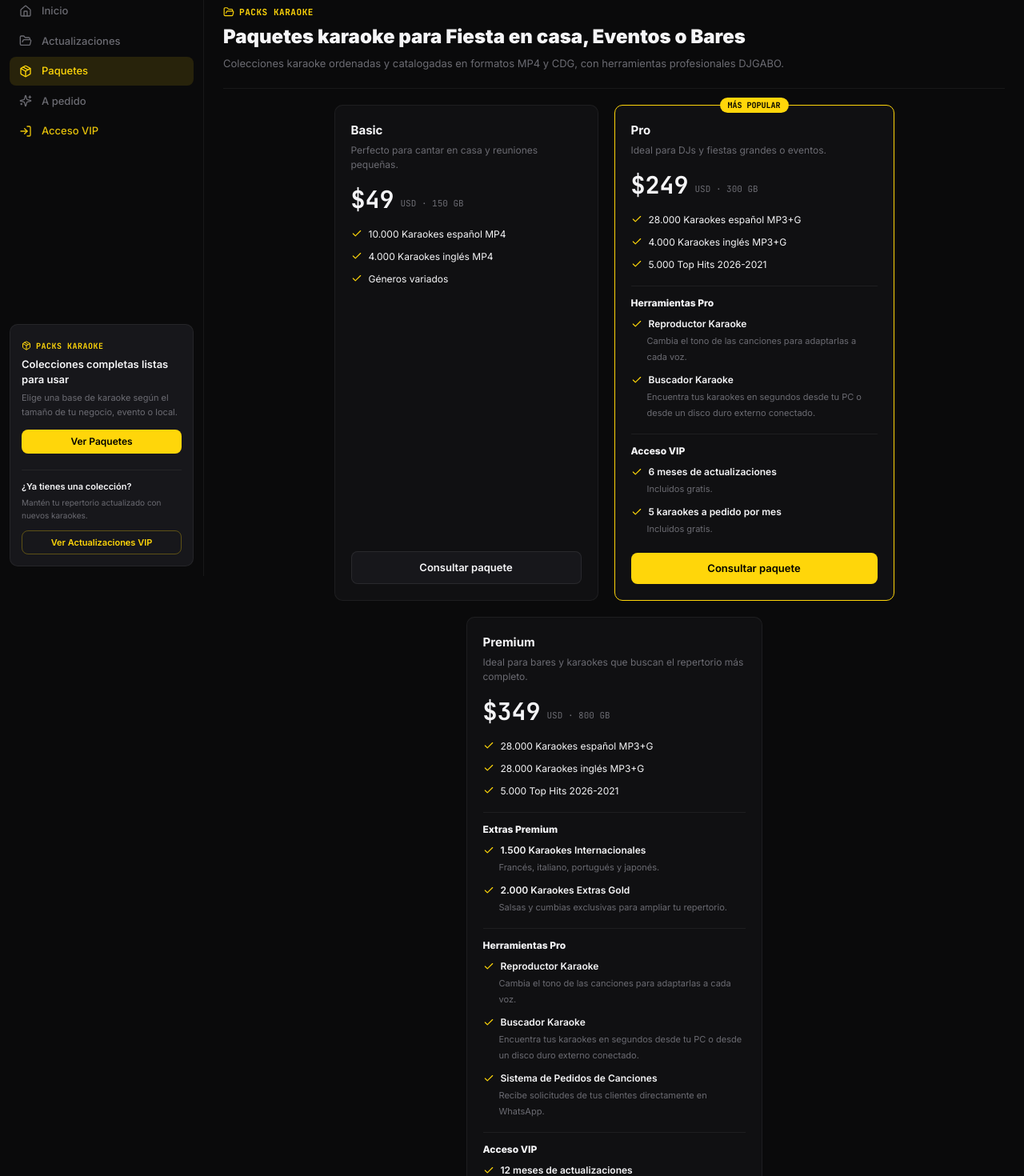
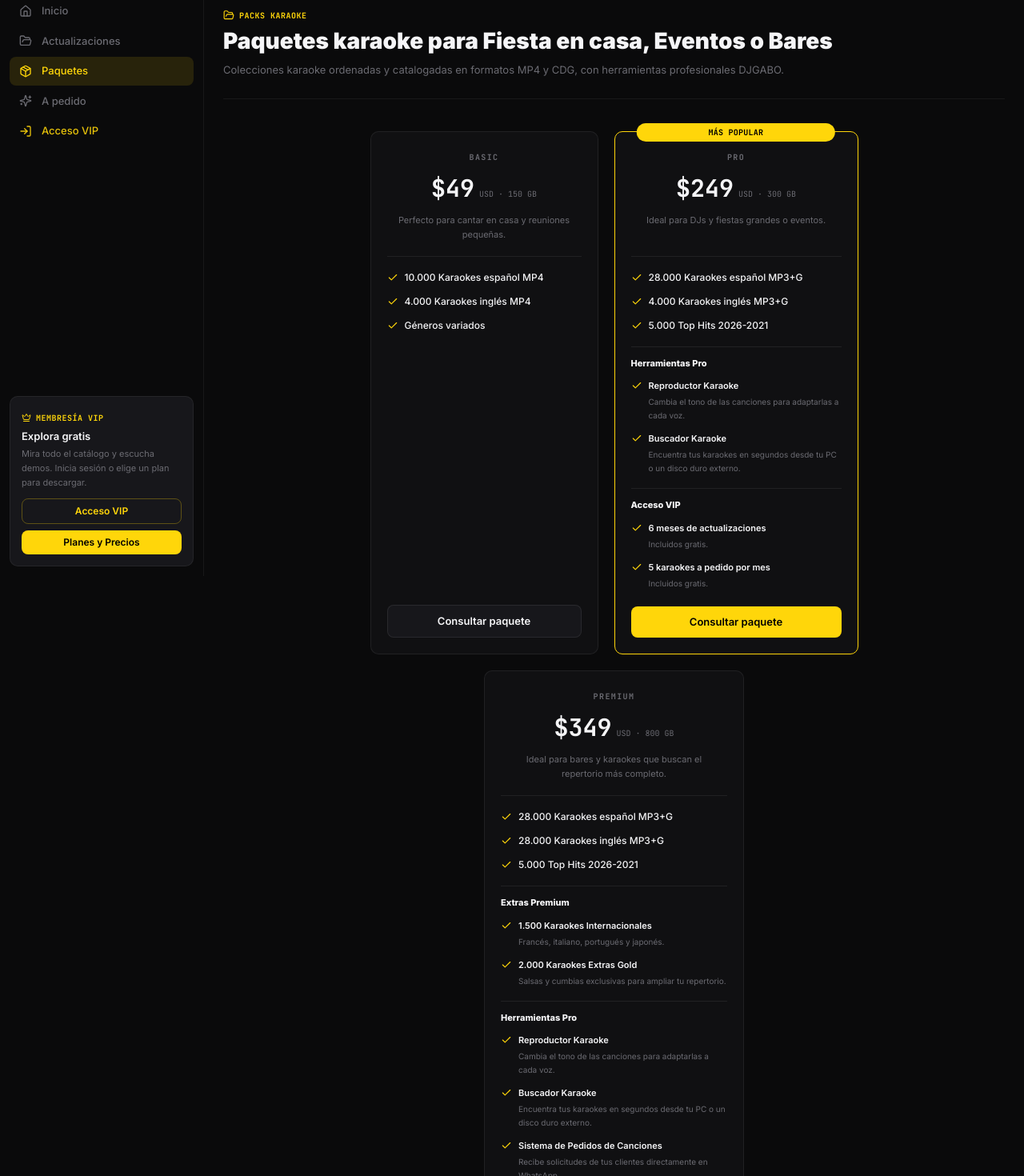
Before and after one commit to clubkaraoke/DJGABO_ACTUALIZACIONES_PRO, a React (Vite) app in the folder apps/web/: page /panel/paquetes in a window 1280 px wide. Shown: the part 80-1550 px from the top of the page at 80% size. Built offline with nearby package versions, Linux system fonts and the light colour scheme.

Commit message:
web: restore shared sidebar and compact packages

```diff
--- a/apps/web/src/components/VipShell.tsx
+++ b/apps/web/src/components/VipShell.tsx
@@ -1,5 +1,5 @@
 import { useState, type FormEvent, type ReactNode } from "react";
-import { Link, NavLink, useLocation, useNavigate } from "react-router-dom";
+import { Link, NavLink, useNavigate } from "react-router-dom";
 import { Crown, FolderOpen, Home, LogIn, Menu, Package, Search, Shield, Sparkles, X } from "lucide-react";
 import { useAuth } from "../lib/authContext";
 
@@ -20,8 +20,6 @@ export function VipShell({ children, searchValue = "", onSearchChange, searchPla
   const [localSearch, setLocalSearch] = useState("");
   const { user, logout } = useAuth();
   const navigate = useNavigate();
-  const location = useLocation();
-  const packagesContext = location.pathname === "/panel/paquetes";
 
   const displayedSearch = onSearchChange ? searchValue : localSearch;
   const submitSearch = (e: FormEvent) => {
@@ -64,35 +62,6 @@ export function VipShell({ children, searchValue = "", onSearchChange, searchPla
         </nav>
 
         <div className="p-3">
-          {packagesContext ? (
-            <div className="rounded-lg border border-white/[0.06] bg-secondary p-3.5">
-              <div className="mb-1.5 inline-flex items-center gap-1.5 font-mono text-[10px] font-bold tracking-wider text-primary">
-                <Package className="h-3 w-3" /> PACKS KARAOKE
-              </div>
-              <div className="mb-1 text-[13px] font-semibold">Colecciones completas listas para usar</div>
-              <p className="mb-3 text-[11px] leading-relaxed text-muted-foreground">
-                Elige una base de karaoke según el tamaño de tu negocio, evento o local.
-              </p>
-              <button
-                onClick={() => navigate("/panel/paquetes")}
-                className="mb-2 w-full rounded-md bg-primary py-1.5 text-[12px] font-semibold text-black hover:brightness-95"
-              >
-                Ver Paquetes
-              </button>
-              <div className="mt-3 border-t border-white/[0.06] pt-3">
-                <div className="mb-1 text-[11px] font-semibold text-foreground">¿Ya tienes una colección?</div>
-                <p className="mb-2.5 text-[10px] leading-relaxed text-muted-foreground">
-                  Mantén tu repertorio actualizado con nuevos karaokes.
-                </p>
-                <button
-                  onClick={() => navigate("/planes")}
-                  className="w-full rounded-md border border-primary/30 py-1.5 text-[11px] font-semibold text-primary hover:bg-primary/[0.06]"
-                >
-                  Ver Actualizaciones VIP
-                </button>
-              </div>
-            </div>
-          ) : (
           <div className="rounded-lg border border-white/[0.06] bg-secondary p-3.5">
             <div className="mb-1.5 inline-flex items-center gap-1.5 font-mono text-[10px] font-bold tracking-wider text-primary"><Crown className="h-3 w-3" /> MEMBRESÍA VIP</div>
             <div className="mb-1 text-[13px] font-semibold">{user?.plan?.name ?? (user ? "Acceso VIP" : "Explora gratis")}</div>
@@ -108,7 +77,6 @@ export function VipShell({ children, searchValue = "", onSearchChange, searchPla
             )}
             <button onClick={() => navigate("/planes")} className="w-full rounded-md bg-primary py-1.5 text-[12px] font-semibold text-black hover:brightness-95">Planes y Precios</button>
           </div>
-          )}
         </div>
       </aside>
 
--- a/apps/web/src/pages/PackagesPage.tsx
+++ b/apps/web/src/pages/PackagesPage.tsx
@@ -1,27 +1,36 @@
+import type { ReactNode } from "react";
 import { Check, FolderOpen } from "lucide-react";
 import { VipShell } from "../components/VipShell";
 
-function Benefit({ children }: { children: React.ReactNode }) {
+function Benefit({ children }: { children: ReactNode }) {
   return (
-    <li className="flex items-start gap-2 text-[12px] leading-5">
-      <Check className="mt-0.5 h-3.5 w-3.5 shrink-0 text-primary" />
+    <li className="flex items-start gap-2 text-[12px] font-medium leading-5">
+      <Check className="mt-[3px] h-3.5 w-3.5 shrink-0 text-primary" />
       <span>{children}</span>
     </li>
   );
 }
 
-function Detail({ children }: { children: React.ReactNode }) {
+function Detail({ children }: { children: ReactNode }) {
+  return <p className="ml-[22px] mt-0.5 text-[10px] leading-[17px] text-muted-foreground">{children}</p>;
+}
+
+function SectionTitle({ children }: { children: ReactNode }) {
   return (
-    <div className="ml-5 mt-0.5 text-[11px] leading-5 text-muted-foreground">
+    <div className="mt-4 border-t border-white/[0.07] pt-3 text-[11px] font-extrabold text-foreground">
       {children}
     </div>
   );
 }
 
-function SectionTitle({ children }: { children: React.ReactNode }) {
+function Feature({ children, detail }: { children: ReactNode; detail?: ReactNode }) {
   return (
-    <div className="mt-4 border-t border-white/[0.06] pt-3 text-[12px] font-extrabold text-foreground">
-      {children}
+    <div className="mt-2.5">
+      <div className="flex items-start gap-2 text-[11px] font-semibold leading-5">
+        <Check className="mt-[3px] h-3.5 w-3.5 shrink-0 text-primary" />
+        <span>{children}</span>
+      </div>
+      {detail ? <Detail>{detail}</Detail> : null}
     </div>
   );
 }
@@ -29,124 +38,112 @@ function SectionTitle({ children }: { children: React.ReactNode }) {
 export default function PackagesPage() {
   return (
     <VipShell>
-      <div className="space-y-5">
-        <div>
-          <div className="mb-2 inline-flex items-center gap-1.5 font-mono text-[11px] font-bold tracking-wider text-primary">
+      <div className="mx-auto w-full max-w-[1120px]">
+        <section className="pb-6 pt-1">
+          <div className="mb-2 inline-flex items-center gap-1.5 font-mono text-[10px] font-bold tracking-wider text-primary">
             <FolderOpen className="h-3.5 w-3.5" /> PACKS KARAOKE
           </div>
-          <h1 className="max-w-3xl text-2xl font-black leading-tight">
+          <h1 className="text-2xl font-black md:text-[28px]">
             Paquetes karaoke para Fiesta en casa, Eventos o Bares
           </h1>
-          <p className="mt-2 max-w-3xl text-[13px] leading-relaxed text-muted-foreground">
+          <p className="mt-2 max-w-[760px] text-[13px] leading-6 text-muted-foreground">
             Colecciones karaoke ordenadas y catalogadas en formatos MP4 y CDG, con herramientas profesionales DJGABO.
           </p>
-        </div>
+        </section>
 
         <div className="border-t border-white/[0.06]" />
 
-        <div className="flex flex-wrap justify-center gap-5">
-          <div className="flex w-full max-w-[330px] flex-col rounded-[10px] border border-white/[0.06] bg-card p-5">
-            <div className="text-[15px] font-bold">Basic</div>
-            <div className="mt-1 text-[12px] text-muted-foreground">
+        <section className="px-0 py-8 md:py-10">
+          <div className="mx-auto flex max-w-[940px] flex-wrap items-stretch justify-center gap-5">
+            <article className="flex w-full max-w-[285px] flex-col rounded-[10px] border border-white/[0.07] bg-card px-5 pb-5 pt-6">
+              <div className="text-center font-mono text-[10px] font-bold tracking-[0.14em] text-muted-foreground">BASIC</div>
+              <div className="mt-4 flex items-baseline justify-center gap-1.5">
+                <span className="font-mono text-[30px] font-black leading-none">$49</span>
+                <span className="font-mono text-[10px] text-muted-foreground">USD · 150 GB</span>
+              </div>
+              <p className="mx-auto mt-4 min-h-[38px] max-w-[230px] text-center text-[11px] leading-[18px] text-muted-foreground">
                 Perfecto para cantar en casa y reuniones pequeñas.
-            </div>
-            <div className="my-4 flex items-end gap-2">
-              <span className="font-mono text-3xl font-black">$49</span>
-              <span className="pb-1 font-mono text-[11px] text-muted-foreground">USD · 150 GB</span>
-            </div>
-            <ul className="mb-5 flex-1 space-y-2">
+              </p>
+              <div className="my-4 border-t border-white/[0.07]" />
+              <ul className="flex-1 space-y-2.5">
                 <Benefit>10.000 Karaokes español MP4</Benefit>
                 <Benefit>4.000 Karaokes inglés MP4</Benefit>
                 <Benefit>Géneros variados</Benefit>
               </ul>
-            <button className="rounded-md border border-white/[0.08] bg-secondary py-2.5 text-[13px] font-semibold">
+              <button className="mt-5 rounded-md border border-white/[0.08] bg-secondary py-2.5 text-[13px] font-semibold">
                 Consultar paquete
               </button>
-          </div>
+            </article>
 
-          <div className="relative flex w-full max-w-[350px] flex-col rounded-[10px] border border-primary bg-card p-5">
-            <div className="absolute -top-2.5 left-1/2 -translate-x-1/2 rounded-full bg-primary px-2.5 py-0.5 font-mono text-[10px] font-bold text-black">
+            <article className="relative flex w-full max-w-[305px] flex-col rounded-[10px] border border-primary bg-card px-5 pb-5 pt-6">
+              <div className="absolute -top-[11px] left-1/2 w-[82%] -translate-x-1/2 rounded-full bg-primary py-1 text-center font-mono text-[10px] font-bold tracking-wide text-black">
                 MÁS POPULAR
               </div>
-            <div className="text-[15px] font-bold">Pro</div>
-            <div className="mt-1 text-[12px] text-muted-foreground">
+              <div className="text-center font-mono text-[10px] font-bold tracking-[0.14em] text-muted-foreground">PRO</div>
+              <div className="mt-4 flex items-baseline justify-center gap-1.5">
+                <span className="font-mono text-[30px] font-black leading-none">$249</span>
+                <span className="font-mono text-[10px] text-muted-foreground">USD · 300 GB</span>
+              </div>
+              <p className="mx-auto mt-4 min-h-[38px] max-w-[240px] text-center text-[11px] leading-[18px] text-muted-foreground">
                 Ideal para DJs y fiestas grandes o eventos.
-            </div>
-            <div className="my-4 flex items-end gap-2">
-              <span className="font-mono text-3xl font-black">$249</span>
-              <span className="pb-1 font-mono text-[11px] text-muted-foreground">USD · 300 GB</span>
-            </div>
+              </p>
+              <div className="my-4 border-t border-white/[0.07]" />
 
-            <ul className="space-y-2">
+              <ul className="space-y-2.5">
                 <Benefit>28.000 Karaokes español MP3+G</Benefit>
                 <Benefit>4.000 Karaokes inglés MP3+G</Benefit>
                 <Benefit>5.000 Top Hits 2026-2021</Benefit>
               </ul>
 
               <SectionTitle>Herramientas Pro</SectionTitle>
-            <div className="mt-2 flex items-start gap-2 text-[12px] font-semibold"><Check className="mt-0.5 h-3.5 w-3.5 shrink-0 text-primary" />Reproductor Karaoke</div>
-            <Detail>Cambia el tono de las canciones para adaptarlas a cada voz.</Detail>
-
-            <div className="mt-2.5 flex items-start gap-2 text-[12px] font-semibold"><Check className="mt-0.5 h-3.5 w-3.5 shrink-0 text-primary" />Buscador Karaoke</div>
-            <Detail>Encuentra tus karaokes en segundos desde tu PC o desde un disco duro externo conectado.</Detail>
+              <Feature detail="Cambia el tono de las canciones para adaptarlas a cada voz.">Reproductor Karaoke</Feature>
+              <Feature detail="Encuentra tus karaokes en segundos desde tu PC o un disco duro externo.">Buscador Karaoke</Feature>
 
               <SectionTitle>Acceso VIP</SectionTitle>
-            <div className="mt-2 flex items-start gap-2 text-[12px] font-semibold"><Check className="mt-0.5 h-3.5 w-3.5 shrink-0 text-primary" />6 meses de actualizaciones</div>
-            <Detail>Incluidos gratis.</Detail>
-
-            <div className="mt-2.5 flex items-start gap-2 text-[12px] font-semibold"><Check className="mt-0.5 h-3.5 w-3.5 shrink-0 text-primary" />5 karaokes a pedido por mes</div>
-            <Detail>Incluidos gratis.</Detail>
+              <Feature detail="Incluidos gratis.">6 meses de actualizaciones</Feature>
+              <Feature detail="Incluidos gratis.">5 karaokes a pedido por mes</Feature>
 
               <button className="mt-5 rounded-md bg-primary py-2.5 text-[13px] font-semibold text-black">
                 Consultar paquete
               </button>
+            </article>
+
+            <article className="flex w-full max-w-[325px] flex-col rounded-[10px] border border-white/[0.07] bg-card px-5 pb-5 pt-6">
+              <div className="text-center font-mono text-[10px] font-bold tracking-[0.14em] text-muted-foreground">PREMIUM</div>
+              <div className="mt-4 flex items-baseline justify-center gap-1.5">
+                <span className="font-mono text-[30px] font-black leading-none">$349</span>
+                <span className="font-mono text-[10px] text-muted-foreground">USD · 800 GB</span>
               </div>
+              <p className="mx-auto mt-4 min-h-[38px] max-w-[250px] text-center text-[11px] leading-[18px] text-muted-foreground">
+                Ideal para bares y karaokes que buscan el repertorio más completo.
+              </p>
+              <div className="my-4 border-t border-white/[0.07]" />
 
-          <div className="flex w-full max-w-[370px] flex-col rounded-[10px] border border-white/[0.06] bg-card p-5">
-            <div className="text-[15px] font-bold">Premium</div>
-            <div className="mt-1 text-[12px] text-muted-foreground">
-              Ideal para bares y karaokes que buscan el repertorio más completo.
-            </div>
-            <div className="my-4 flex items-end gap-2">
-              <span className="font-mono text-3xl font-black">$349</span>
-              <span className="pb-1 font-mono text-[11px] text-muted-foreground">USD · 800 GB</span>
-            </div>
-
-            <ul className="space-y-2">
+              <ul className="space-y-2.5">
                 <Benefit>28.000 Karaokes español MP3+G</Benefit>
                 <Benefit>28.000 Karaokes inglés MP3+G</Benefit>
                 <Benefit>5.000 Top Hits 2026-2021</Benefit>
               </ul>
 
               <SectionTitle>Extras Premium</SectionTitle>
-            <div className="mt-2 flex items-start gap-2 text-[12px] font-semibold"><Check className="mt-0.5 h-3.5 w-3.5 shrink-0 text-primary" />1.500 Karaokes Internacionales</div>
-            <Detail>Francés, italiano, portugués y japonés.</Detail>
-
-            <div className="mt-2.5 flex items-start gap-2 text-[12px] font-semibold"><Check className="mt-0.5 h-3.5 w-3.5 shrink-0 text-primary" />2.000 Karaokes Extras Gold</div>
-            <Detail>Salsas y cumbias exclusivas para ampliar tu repertorio.</Detail>
+              <Feature detail="Francés, italiano, portugués y japonés.">1.500 Karaokes Internacionales</Feature>
+              <Feature detail="Salsas y cumbias exclusivas para ampliar tu repertorio.">2.000 Karaokes Extras Gold</Feature>
 
               <SectionTitle>Herramientas Pro</SectionTitle>
-            <div className="mt-2 flex items-start gap-2 text-[12px] font-semibold"><Check className="mt-0.5 h-3.5 w-3.5 shrink-0 text-primary" />Reproductor Karaoke</div>
-            <Detail>Cambia el tono de las canciones para adaptarlas a cada voz.</Detail>
-
-            <div className="mt-2.5 flex items-start gap-2 text-[12px] font-semibold"><Check className="mt-0.5 h-3.5 w-3.5 shrink-0 text-primary" />Buscador Karaoke</div>
-            <Detail>Encuentra tus karaokes en segundos desde tu PC o desde un disco duro externo conectado.</Detail>
-
-            <div className="mt-2.5 flex items-start gap-2 text-[12px] font-semibold"><Check className="mt-0.5 h-3.5 w-3.5 shrink-0 text-primary" />Sistema de Pedidos de Canciones</div>
-            <Detail>Recibe solicitudes de tus clientes directamente en WhatsApp.</Detail>
+              <Feature detail="Cambia el tono de las canciones para adaptarlas a cada voz.">Reproductor Karaoke</Feature>
+              <Feature detail="Encuentra tus karaokes en segundos desde tu PC o un disco duro externo.">Buscador Karaoke</Feature>
+              <Feature detail="Recibe solicitudes de tus clientes directamente en WhatsApp.">Sistema de Pedidos de Canciones</Feature>
 
               <SectionTitle>Acceso VIP</SectionTitle>
-            <div className="mt-2 flex items-start gap-2 text-[12px] font-semibold"><Check className="mt-0.5 h-3.5 w-3.5 shrink-0 text-primary" />12 meses de actualizaciones</div>
-            <Detail>Incluidos gratis.</Detail>
-
-            <div className="mt-2.5 flex items-start gap-2 text-[12px] font-semibold"><Check className="mt-0.5 h-3.5 w-3.5 shrink-0 text-primary" />15 karaokes a pedido por mes</div>
-            <Detail>Incluidos gratis.</Detail>
+              <Feature detail="Incluidos gratis.">12 meses de actualizaciones</Feature>
+              <Feature detail="Incluidos gratis.">15 karaokes a pedido por mes</Feature>
 
               <button className="mt-5 rounded-md border border-white/[0.08] bg-secondary py-2.5 text-[13px] font-semibold">
                 Consultar paquete
               </button>
+            </article>
           </div>
-        </div>
+        </section>
       </div>
     </VipShell>
   );
```
Lines whose indentation alone changed are shown as unchanged.
